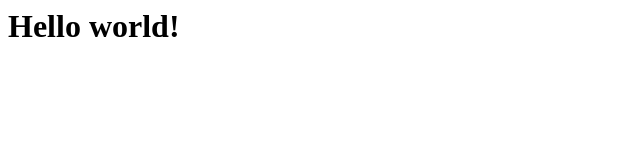
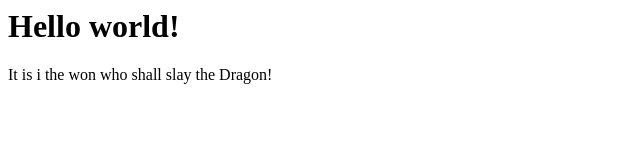
Before and after one commit to NetkovJordan/jenkins-project, a plain HTML site: page index.html in a window 1280 px wide. Shown: the whole page, without its empty margins (0-640 px from the left). Drawn offline with Linux system fonts and the light colour scheme.

Commit message:
Who shall slay the dragon

```diff
--- a/index.html
+++ b/index.html
@@ -1 +1,2 @@
 <h1>Hello world!</h1>
+<p>It is i the won who shall slay the Dragon!</p>
```
